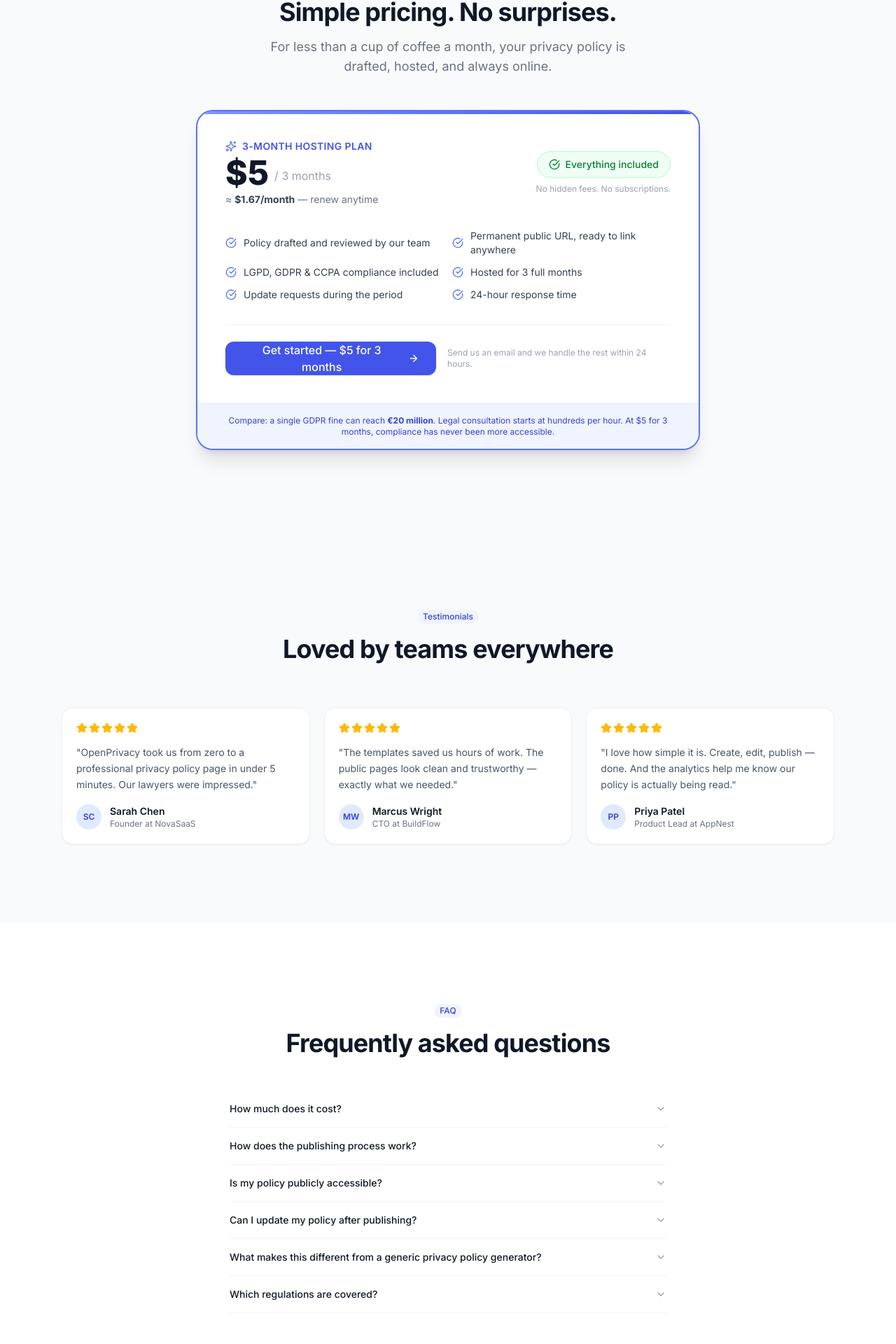
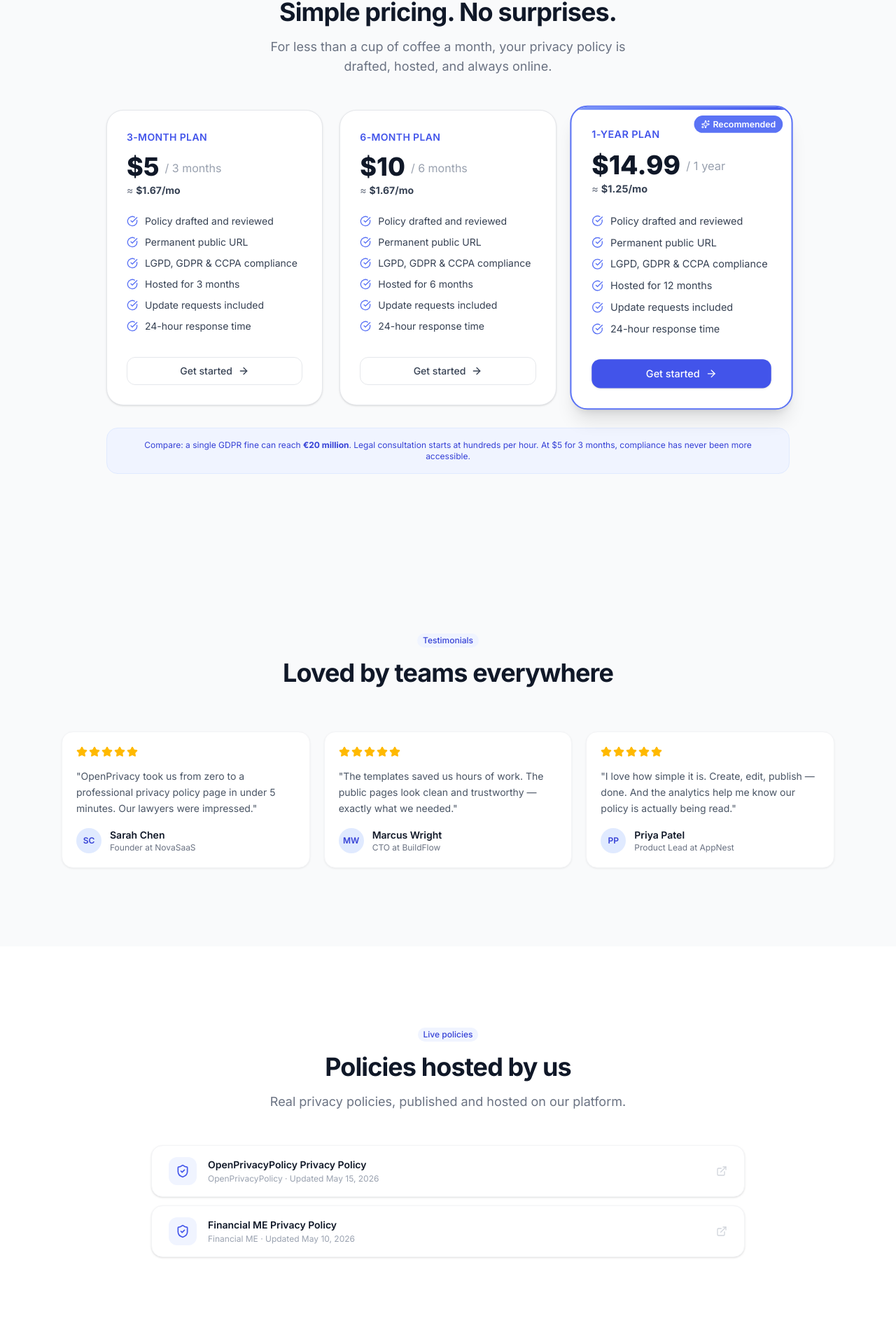
Before and after one commit to Ever-Software/openprivacypolicy, a React (Vite) app: page / in a window 1280 px wide. Shown: the part 3726-5646 px from the top of the page at 70% size. Built offline with nearby package versions, Linux system fonts and the light colour scheme.

Commit message:
sections and menu improviment

```diff
--- a/src/layouts/AppLayout.tsx
+++ b/src/layouts/AppLayout.tsx
@@ -1,6 +1,6 @@
 import { Link, useLocation } from 'react-router-dom'
 import { Sun, Moon, Monitor, Menu, X } from 'lucide-react'
-import { useState } from 'react'
+import { useState, useEffect } from 'react'
 import { Logo } from '@/components/ui/Logo'
 import { Button } from '@/components/ui/Button'
 import { useThemeStore } from '@/store/themeStore'
@@ -49,16 +49,39 @@ interface AppLayoutProps {
 
 export function AppLayout({ children, transparent }: AppLayoutProps) {
   const [menuOpen, setMenuOpen] = useState(false)
+  const [scrolled, setScrolled] = useState(false)
   const location = useLocation()
+
+  useEffect(() => {
+    const handleScroll = () => {
+      setScrolled(window.scrollY > 10)
+    }
+    window.addEventListener('scroll', handleScroll, { passive: true })
+    return () => window.removeEventListener('scroll', handleScroll)
+  }, [])
+
+  useEffect(() => {
+    if (!menuOpen) return
+    const handleScroll = () => setMenuOpen(false)
+    const timer = setTimeout(() => {
+      window.addEventListener('scroll', handleScroll, { passive: true })
+    }, 150)
+    return () => {
+      clearTimeout(timer)
+      window.removeEventListener('scroll', handleScroll)
+    }
+  }, [menuOpen])
 
   return (
     <div className="min-h-screen bg-white dark:bg-gray-950 flex flex-col">
       <header
         className={cn(
           'sticky top-0 z-40 transition-all duration-200',
-          transparent && location.pathname === '/'
-            ? 'bg-transparent'
-            : 'glass border-b border-gray-100 dark:border-gray-800'
+          scrolled
+            ? 'bg-white dark:bg-gray-950 border-b border-gray-100 dark:border-gray-800 shadow-sm'
+            : transparent && location.pathname === '/'
+              ? 'bg-transparent'
+              : 'glass border-b border-gray-100 dark:border-gray-800'
         )}
       >
         <div className="max-w-7xl mx-auto px-4 sm:px-6 h-16 flex items-center justify-between gap-4">
--- a/src/pages/landing/LandingPage.tsx
+++ b/src/pages/landing/LandingPage.tsx
@@ -1,9 +1,10 @@
 import {
   ShieldCheck, Zap, Globe, FileText, BarChart3, Lock,
   ArrowRight, CheckCircle, Star, ChevronDown, ChevronUp,
-  Users, TrendingUp, Award, Mail, Sparkles,
+  Users, TrendingUp, Award, Mail, Sparkles, ExternalLink,
 } from 'lucide-react'
 import { useState } from 'react'
+import { Link } from 'react-router-dom'
 import { Button } from '@/components/ui/Button'
 import { Badge } from '@/components/ui/Badge'
 import { Card } from '@/components/ui/Card'
@@ -70,13 +71,55 @@ const TESTIMONIALS = [
   },
 ]
 
-const PRICING_FEATURES = [
-  'Policy drafted and reviewed by our team',
-  'Permanent public URL, ready to link anywhere',
-  'LGPD, GDPR & CCPA compliance included',
-  'Hosted for 3 full months',
-  'Update requests during the period',
+const PLANS = [
+  {
+    id: '3m',
+    label: '3-Month Plan',
+    price: '$5',
+    period: '3 months',
+    monthly: '$1.67/mo',
+    recommended: false,
+    features: [
+      'Policy drafted and reviewed',
+      'Permanent public URL',
+      'LGPD, GDPR & CCPA compliance',
+      'Hosted for 3 months',
+      'Update requests included',
       '24-hour response time',
+    ],
+  },
+  {
+    id: '6m',
+    label: '6-Month Plan',
+    price: '$10',
+    period: '6 months',
+    monthly: '$1.67/mo',
+    recommended: false,
+    features: [
+      'Policy drafted and reviewed',
+      'Permanent public URL',
+      'LGPD, GDPR & CCPA compliance',
+      'Hosted for 6 months',
+      'Update requests included',
+      '24-hour response time',
+    ],
+  },
+  {
+    id: '1y',
+    label: '1-Year Plan',
+    price: '$14.99',
+    period: '1 year',
+    monthly: '$1.25/mo',
+    recommended: true,
+    features: [
+      'Policy drafted and reviewed',
+      'Permanent public URL',
+      'LGPD, GDPR & CCPA compliance',
+      'Hosted for 12 months',
+      'Update requests included',
+      '24-hour response time',
+    ],
+  },
 ]
 
 const FAQS = [
@@ -352,7 +395,7 @@ export function LandingPage() {
 
       {/* Pricing */}
       <section id="pricing" className="py-20 sm:py-28 bg-gray-50 dark:bg-gray-900">
-        <div className="max-w-3xl mx-auto px-4 sm:px-6">
+        <div className="max-w-5xl mx-auto px-4 sm:px-6">
           <div className="text-center mb-12">
             <Badge variant="brand" className="mb-4">Pricing</Badge>
             <h2 className="text-3xl sm:text-4xl font-bold text-gray-900 dark:text-white tracking-tight mb-4">
@@ -363,38 +406,42 @@ export function LandingPage() {
             </p>
           </div>
 
-          <div className="relative bg-white dark:bg-gray-800 rounded-3xl border-2 border-brand-500 shadow-xl overflow-hidden">
+          <div className="grid md:grid-cols-3 gap-6">
+            {PLANS.map((plan) => (
+              <div
+                key={plan.id}
+                className={`relative rounded-3xl overflow-hidden flex flex-col ${
+                  plan.recommended
+                    ? 'bg-white dark:bg-gray-800 border-2 border-brand-500 shadow-xl scale-[1.03]'
+                    : 'bg-white dark:bg-gray-800 border border-gray-200 dark:border-gray-700 shadow-sm'
+                }`}
+              >
+                {plan.recommended && (
+                  <>
                     <div className="absolute top-0 inset-x-0 h-1 bg-gradient-to-r from-brand-400 via-brand-500 to-brand-600" />
-
-            <div className="p-8 sm:p-10">
-              <div className="flex flex-col sm:flex-row sm:items-center sm:justify-between gap-6 mb-8">
-                <div>
-                  <div className="flex items-center gap-2 mb-1">
-                    <Sparkles className="size-4 text-brand-500" />
-                    <span className="text-sm font-semibold text-brand-600 dark:text-brand-400 uppercase tracking-wide">
-                      3-Month Hosting Plan
+                    <div className="absolute top-3 right-3">
+                      <span className="inline-flex items-center gap-1 bg-brand-500 text-white text-xs font-semibold px-2.5 py-1 rounded-full">
+                        <Sparkles className="size-3" />
+                        Recommended
                       </span>
                     </div>
-                  <div className="flex items-end gap-2">
-                    <span className="text-5xl font-black text-gray-900 dark:text-white">$5</span>
-                    <span className="text-gray-400 mb-2">/ 3 months</span>
+                  </>
+                )}
+
+                <div className="p-7 flex flex-col flex-1">
+                  <p className="text-sm font-semibold text-brand-600 dark:text-brand-400 uppercase tracking-wide mb-3">
+                    {plan.label}
+                  </p>
+                  <div className="flex items-end gap-2 mb-1">
+                    <span className="text-4xl font-black text-gray-900 dark:text-white">{plan.price}</span>
+                    <span className="text-gray-400 mb-1.5">/ {plan.period}</span>
                   </div>
-                  <p className="text-sm text-gray-500 dark:text-gray-400 mt-1">
-                    ≈ <strong className="text-gray-700 dark:text-gray-300">$1.67/month</strong> — renew anytime
+                  <p className="text-sm text-gray-500 dark:text-gray-400 mb-6">
+                    ≈ <strong className="text-gray-700 dark:text-gray-300">{plan.monthly}</strong>
                   </p>
-                </div>
 
-                <div className="sm:text-right">
-                  <div className="inline-flex items-center gap-2 bg-green-50 dark:bg-green-900/20 text-green-700 dark:text-green-400 text-sm font-medium px-4 py-2 rounded-full border border-green-200 dark:border-green-800">
-                    <CheckCircle className="size-4" />
-                    Everything included
-                  </div>
-                  <p className="text-xs text-gray-400 mt-2">No hidden fees. No subscriptions.</p>
-                </div>
-              </div>
-
-              <div className="grid sm:grid-cols-2 gap-3 mb-8">
-                {PRICING_FEATURES.map((f) => (
+                  <div className="space-y-2.5 mb-8 flex-1">
+                    {plan.features.map((f) => (
                       <div key={f} className="flex items-center gap-2.5">
                         <CheckCircle className="size-4 text-brand-500 flex-shrink-0" />
                         <span className="text-sm text-gray-700 dark:text-gray-300">{f}</span>
@@ -402,23 +449,25 @@ export function LandingPage() {
                     ))}
                   </div>
 
-              <div className="border-t border-gray-100 dark:border-gray-700 pt-6 flex flex-col sm:flex-row items-center gap-4">
-                <a href={`mailto:${CONTACT_EMAIL}?subject=${encodeURIComponent(CONTACT_SUBJECT)}`} className="w-full sm:w-auto">
-                  <Button size="lg" className="w-full sm:w-auto" rightIcon={<ArrowRight className="size-4" />}>
-                    Get started — $5 for 3 months
+                  <a href={`mailto:${CONTACT_EMAIL}?subject=${encodeURIComponent(CONTACT_SUBJECT + ' - ' + plan.label)}`}>
+                    <Button
+                      size="md"
+                      variant={plan.recommended ? 'primary' : 'outline'}
+                      className="w-full"
+                      rightIcon={<ArrowRight className="size-4" />}
+                    >
+                      Get started
                     </Button>
                   </a>
-                <p className="text-xs text-gray-400 text-center sm:text-left">
-                  Send us an email and we handle the rest within 24 hours.
-                </p>
                 </div>
               </div>
+            ))}
+          </div>
 
-            <div className="bg-brand-50 dark:bg-brand-900/20 px-8 sm:px-10 py-4 border-t border-brand-100 dark:border-brand-800">
+          <div className="mt-8 bg-brand-50 dark:bg-brand-900/20 rounded-2xl px-6 py-4 border border-brand-100 dark:border-brand-800">
             <p className="text-xs text-brand-700 dark:text-brand-300 text-center">
               Compare: a single GDPR fine can reach <strong>€20 million</strong>. Legal consultation starts at hundreds per hour. At $5 for 3 months, compliance has never been more accessible.
             </p>
-            </div>
           </div>
         </div>
       </section>
@@ -454,6 +503,52 @@ export function LandingPage() {
                   </div>
                 </div>
               </Card>
+            ))}
+          </div>
+        </div>
+      </section>
+
+      {/* Published Policies */}
+      <section id="policies" className="py-20 sm:py-28">
+        <div className="max-w-4xl mx-auto px-4 sm:px-6">
+          <div className="text-center mb-12">
+            <Badge variant="brand" className="mb-4">Live policies</Badge>
+            <h2 className="text-3xl sm:text-4xl font-bold text-gray-900 dark:text-white tracking-tight mb-4">
+              Policies hosted by us
+            </h2>
+            <p className="text-lg text-gray-500 dark:text-gray-400 max-w-xl mx-auto">
+              Real privacy policies, published and hosted on our platform.
+            </p>
+          </div>
+
+          <div className="flex flex-col gap-3">
+            {[
+              STATIC_POLICIES.find((p) => p.slug === 'openprivacypolicy')!,
+              ...STATIC_POLICIES.filter((p) => p.slug !== 'openprivacypolicy').slice(0, 4),
+            ]
+              .filter(Boolean)
+              .slice(0, 5)
+              .map((policy) => (
+                <Link
+                  key={policy.slug}
+                  to={`/privacy-policies/${policy.slug}`}
+                  className="group flex items-center justify-between gap-4 bg-white dark:bg-gray-800 border border-gray-100 dark:border-gray-700 hover:border-brand-300 dark:hover:border-brand-700 rounded-2xl px-6 py-4 shadow-sm hover:shadow-md transition-all"
+                >
+                  <div className="flex items-center gap-4 min-w-0">
+                    <div className="shrink-0 size-10 rounded-xl bg-brand-50 dark:bg-brand-900/30 flex items-center justify-center">
+                      <ShieldCheck className="size-5 text-brand-600 dark:text-brand-400" />
+                    </div>
+                    <div className="min-w-0">
+                      <p className="text-sm font-semibold text-gray-900 dark:text-white truncate group-hover:text-brand-600 dark:group-hover:text-brand-400 transition-colors">
+                        {policy.title}
+                      </p>
+                      <p className="text-xs text-gray-400 mt-0.5">
+                        {policy.appName} · Updated {policy.lastUpdated}
+                      </p>
+                    </div>
+                  </div>
+                  <ExternalLink className="size-4 text-gray-300 dark:text-gray-600 group-hover:text-brand-500 flex-shrink-0 transition-colors" />
+                </Link>
               ))}
           </div>
         </div>
```
Lines whose indentation alone changed are shown as unchanged.
